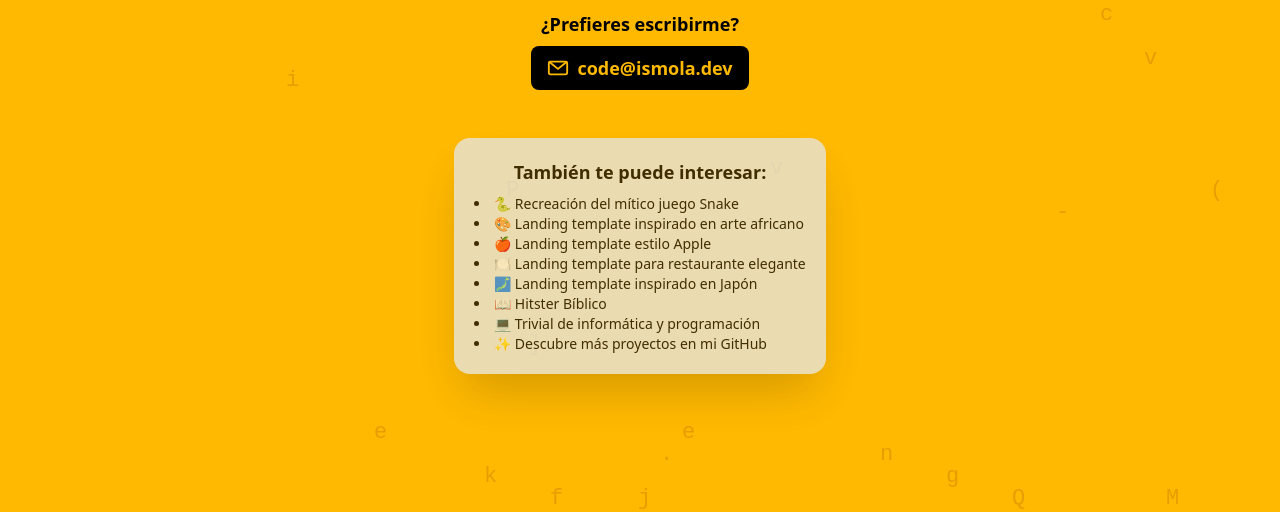
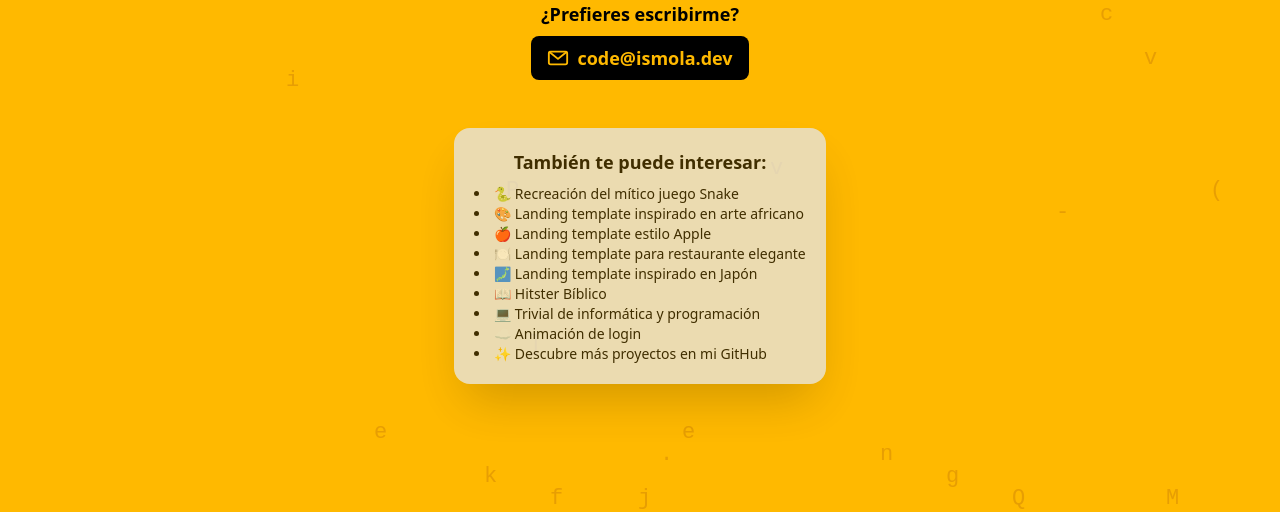
Before and after one commit to Ismola/personal-portfolio, an Astro site: page / in a window 1280 px wide. Shown: the part 288-800 px from the top of the page. Built offline with nearby package versions, Linux system fonts and the light colour scheme; Astro itself is replaced by a stand-in of ours.

Commit message:
Add link to login animation project on index page

```diff
--- a/src/pages/index.astro
+++ b/src/pages/index.astro
@@ -158,11 +158,19 @@ import "../styles/global.css";
 							</li>
 							<li>
 								<a
+									href="https://animation.ismola.dev/"
+									class="hover:text-gray-800 transition"
+									>☁️ Animación de login</a
+								>
+							</li>
+							<li>
+								<a
 									href="https://github.com/ismola"
 									class="hover:text-gray-800 transition"
 									>✨ Descubre más proyectos en mi GitHub</a
 								>
 							</li>
+
 						</ul>
 					</div>
 				</div>
```
